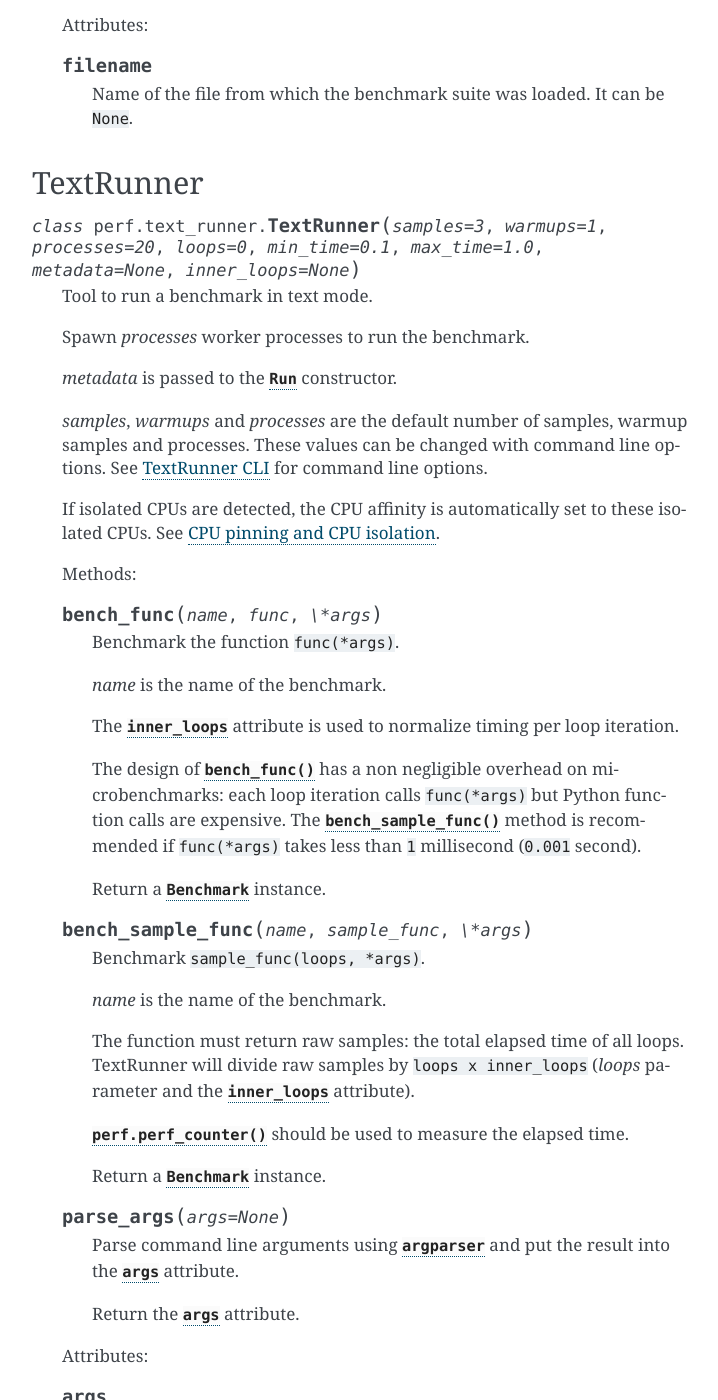
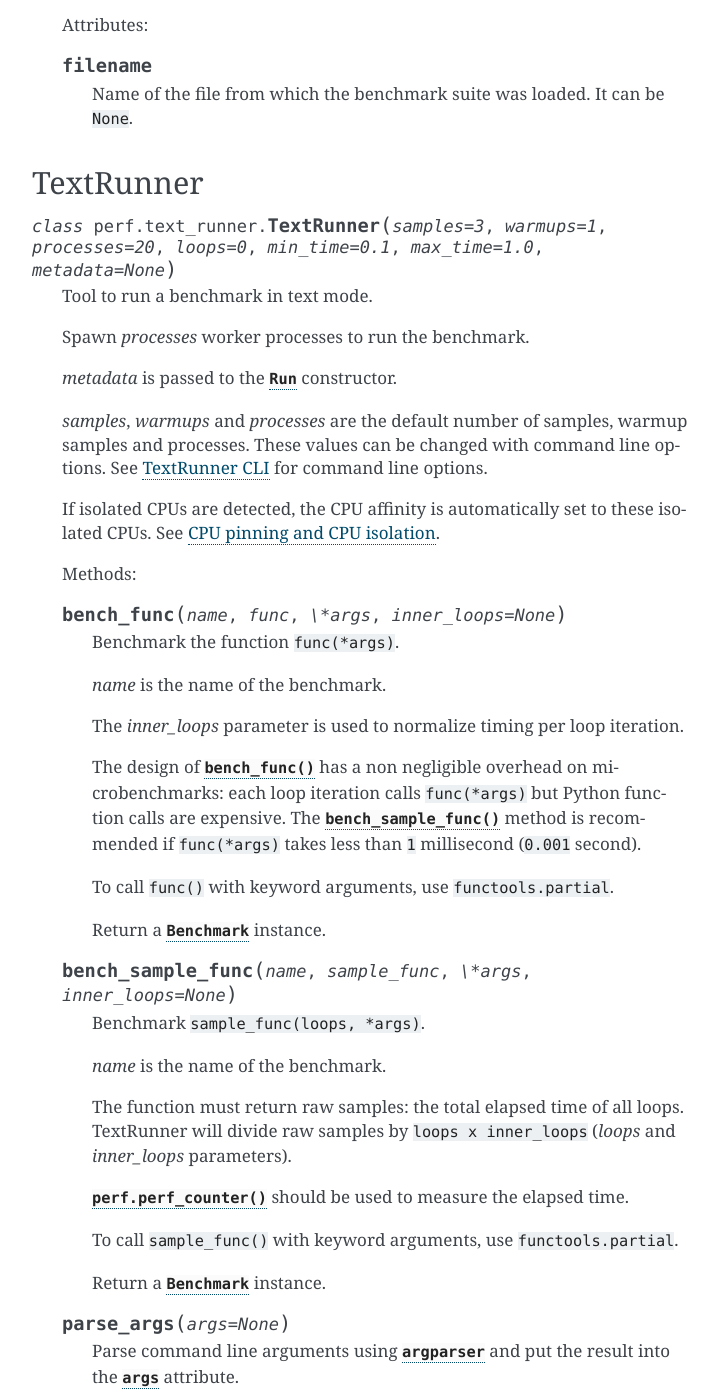
Before and after one commit to psf/pyperf, a Sphinx documentation site: the page built from doc/api.rst, in a window 1280 px wide and 1400 px high, scrolled down 10471 px. Shown: the whole window, without its empty margins (388-1106 px from the left). Built offline with Sphinx 7.4.7, drawn with Linux system fonts in a browser that asks for light colours; some of the changed text lies outside the part shown.

Commit message:
TextRunner: move inner_loops to bench_sample_func()

```diff
--- a/TODO.rst
+++ b/TODO.rst
@@ -1,7 +1,6 @@
 TODO
 ====
 
-* TextRunner: move inner_loops to bench_sample_func()
 * doc: clarify difference between compare & compare_to
 * doc: more CLI examples
 * doc: timeit, mention -o option
--- a/doc/api.rst
+++ b/doc/api.rst
@@ -477,13 +477,13 @@
 
    Methods:
 
-   .. method:: bench_func(name, func, \*args)
+   .. method:: bench_func(name, func, \*args, inner_loops=None)
 
       Benchmark the function ``func(*args)``.
 
       *name* is the name of the benchmark.
 
-      The :attr:`inner_loops` attribute is used to normalize timing per loop
+      The *inner_loops* parameter is used to normalize timing per loop
       iteration.
 
       The design of :meth:`bench_func` has a non negligible overhead on
@@ -492,9 +492,11 @@
       recommended if ``func(*args)`` takes less than ``1`` millisecond
       (``0.001`` second).
 
+      To call ``func()`` with keyword arguments, use ``functools.partial``.
+
       Return a :class:`~perf.Benchmark` instance.
 
-   .. method:: bench_sample_func(name, sample_func, \*args)
+   .. method:: bench_sample_func(name, sample_func, \*args, inner_loops=None)
 
       Benchmark ``sample_func(loops, *args)``.
 
@@ -502,9 +504,12 @@
 
       The function must return raw samples: the total elapsed time of all
       loops. TextRunner will divide raw samples by ``loops x inner_loops``
-      (*loops* parameter and the :attr:`inner_loops` attribute).
+      (*loops* and *inner_loops* parameters).
 
       :func:`perf.perf_counter` should be used to measure the elapsed time.
+
+      To call ``sample_func()`` with keyword arguments, use
+      ``functools.partial``.
 
       Return a :class:`~perf.Benchmark` instance.
 
--- a/doc/examples/bench_sample_func.py
+++ b/doc/examples/bench_sample_func.py
@@ -22,6 +22,6 @@
 
     return perf.perf_counter() - t0
 
+runner = perf.text_runner.TextRunner()
 # inner-loops: mydict[int] is duplicated 10 times
-runner = perf.text_runner.TextRunner(inner_loops=10)
-runner.bench_sample_func('dict[int]', func)
+runner.bench_sample_func('dict[int]', func, inner_loops=10)
```
Also changed, not shown: other parts of doc/api.rst (+1 -1 lines), 2 other files.
